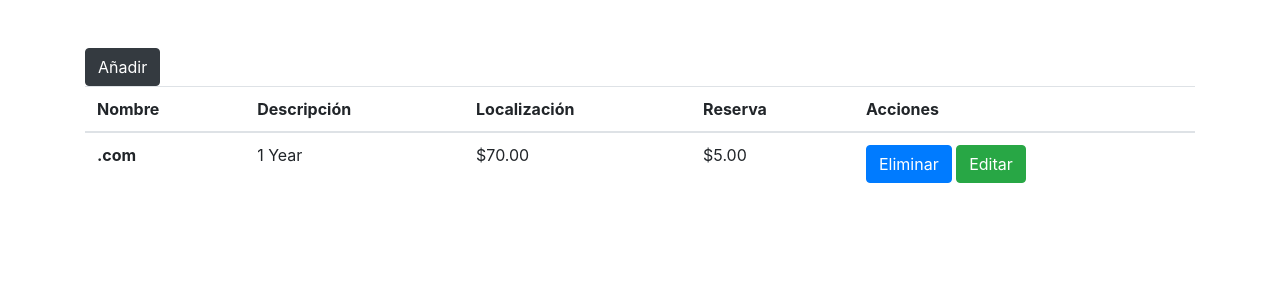
After one commit to Pacojc/Reservas, a PHP site: page /PruebaBtrp.php in a window 1280 px wide. The commit adds this page. Shown: the top 300 px of the page. Run offline with PHP 8.4, Linux system fonts and the light colour scheme.

Commit message:
Incluyo Bootstrap

```diff
--- /dev/null
+++ b/PruebaBtrp.php
@@ -0,0 +1,37 @@
+<link rel='stylesheet' href='https://stackpath.bootstrapcdn.com/bootstrap/4.3.1/css/bootstrap.min.css' integrity='sha384-ggOyR0iXCbMQv3Xipma34MD+dH/1fQ784/j6cY/iJTQUOhcWr7x9JvoRxT2MZw1T' crossorigin='anonymous'>
+<section class='ftco-section'>
+<div class='container'>
+<div class='row justify-content-center'>
+<div class='col-md-6 text-center mb-5'>
+</div>
+</div>
+<a href='#' class='btn btn-dark'>Añadir</a>
+<div class='row'>
+<div class='col-md-12'>
+<div class='table-wrap'>
+<table class='table'>
+<thead class='thead-primary'>
+<tr>
+<th>Nombre</th>
+<th>Descripción</th>
+<th>Localización</th>
+<th>Reserva</th>
+<th>Acciones</th>
+</tr>
+</thead>
+<tbody>
+<tr>
+<th scope='row' class='scope'>.com</th>
+<td>1 Year</td>
+<td>$70.00</td>
+<td>$5.00</td>
+<td><a href='#' class='btn btn-primary'>Eliminar</a>
+<a href='#' class='btn btn-success'>Editar</a></td>
+</tr>
+</tbody>
+</table>
+</div>
+</div>
+</div>
+</div>
+</section>
--- a/view.php
+++ b/view.php
@@ -2,8 +2,8 @@
 class View {
 	public function show($viewName, $data = null)
 	{
-	//	include("views/header.php");
+	include_once("views/header.php");
 	include_once("views/$viewName.php");
-	//	include("views/footer.php");
+	include_once("views/footer.php");
 	}
 }
--- /dev/null
+++ b/views/footer.php
@@ -0,0 +1,3 @@
+</div>
+</body>
+</html>
```
Also changed, not shown: views/ResourcesList.php (+40 -15 lines), views/header.php (added, +14 -0 lines).
